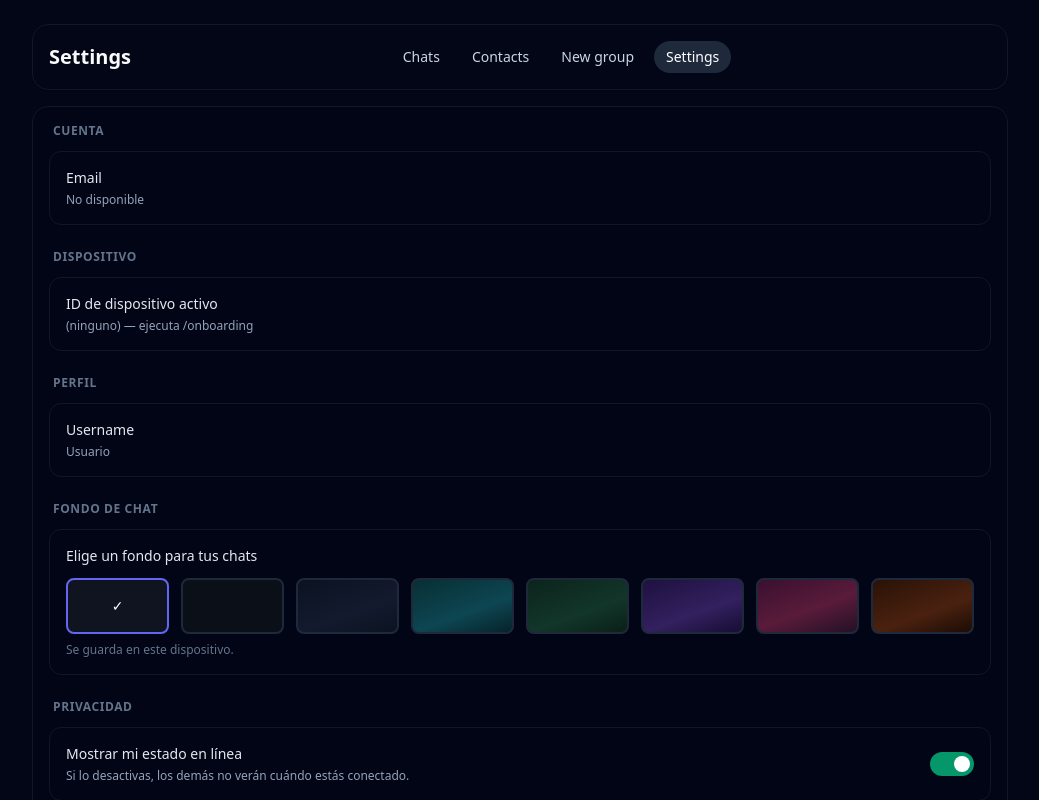
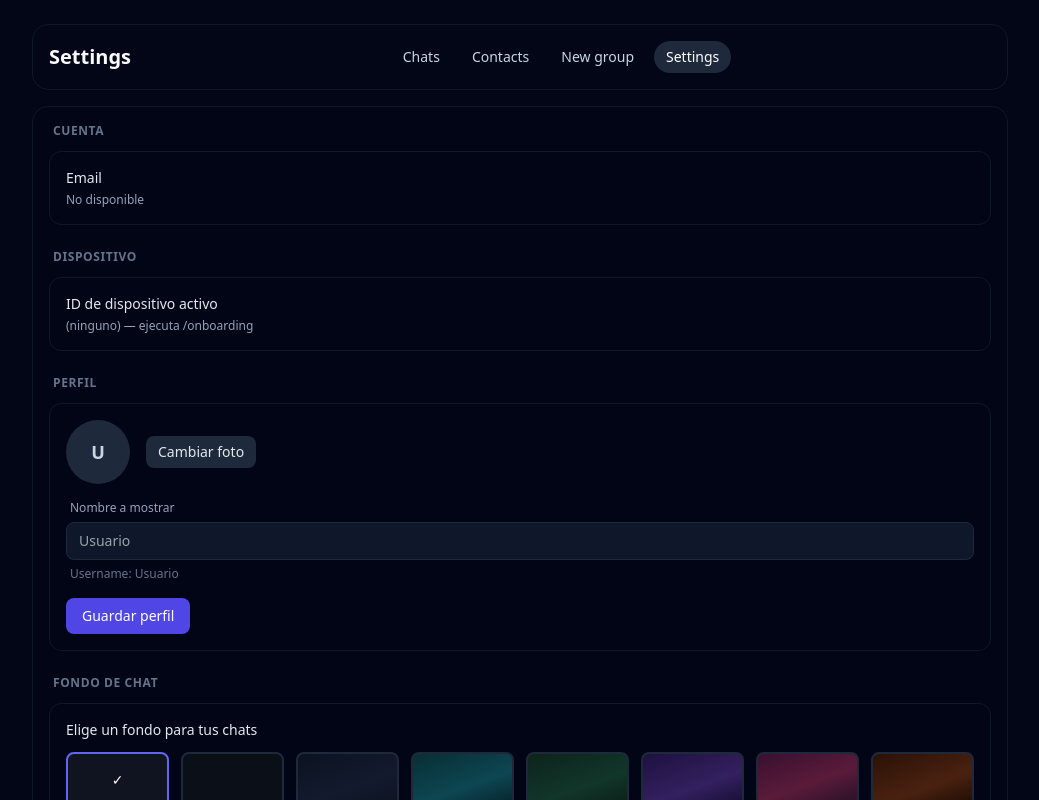
Before and after one commit to renanavisca-ops/mobile-chat-mvp, a Next.js app: page /settings in a window 1280 px wide. Shown: the top 800 px of the page, without its empty margins (120-1159 px from the left). Built offline with nearby package versions, Linux system fonts and the light colour scheme; no server answers.

Commit message:
Profile: display name + avatar
New options for app function

```diff
--- a/src/app/settings/page.tsx
+++ b/src/app/settings/page.tsx
@@ -1,9 +1,10 @@
 'use client';
 
-import { useEffect, useState } from 'react';
+import { useEffect, useRef, useState } from 'react';
 import { PageShell } from '@/components/page-shell';
 import { browserSupabase } from '@/lib/supabase/client';
 import { WALLPAPERS, getWallpaperId, setWallpaperId as saveWallpaperId } from '@/lib/wallpaper';
+import { uploadAvatar } from '@/lib/db/avatar';
 
 export default function SettingsPage() {
   const supabase = browserSupabase();
@@ -27,6 +28,11 @@ export default function SettingsPage() {
   const [isUpdating, setIsUpdating] = useState(false);
 
   const [wallpaperId, setWpId] = useState('default');
+  const [displayName, setDisplayName] = useState('');
+  const [avatarUrl, setAvatarUrl] = useState<string | null>(null);
+  const [savingProfile, setSavingProfile] = useState(false);
+  const [avatarBusy, setAvatarBusy] = useState(false);
+  const avatarInputRef = useRef<HTMLInputElement | null>(null);
 
   useEffect(() => {
     setActiveDeviceId(localStorage.getItem('active_device_id'));
@@ -36,6 +42,43 @@ export default function SettingsPage() {
   function chooseWallpaper(id: string) {
     saveWallpaperId(id);
     setWpId(id);
+  }
+
+  async function saveProfile() {
+    if (!user) return;
+    setSavingProfile(true);
+    setStatus('');
+    try {
+      const { error } = await supabase
+        .from('profiles')
+        .update({ display_name: displayName.trim() || null })
+        .eq('id', user.id);
+      if (error) throw error;
+      setStatus('✅ Perfil actualizado');
+    } catch (e: any) {
+      setStatus(`❌ ${e?.message ?? String(e)}`);
+    } finally {
+      setSavingProfile(false);
+    }
+  }
+
+  async function onAvatarChange(e: React.ChangeEvent<HTMLInputElement>) {
+    const file = e.target.files?.[0];
+    e.target.value = '';
+    if (!file || !user) return;
+    setAvatarBusy(true);
+    setStatus('');
+    try {
+      const url = await uploadAvatar(user.id, file);
+      const { error } = await supabase.from('profiles').update({ avatar_url: url }).eq('id', user.id);
+      if (error) throw error;
+      setAvatarUrl(url);
+      setStatus('✅ Foto actualizada');
+    } catch (e: any) {
+      setStatus(`❌ ${e?.message ?? String(e)}`);
+    } finally {
+      setAvatarBusy(false);
+    }
   }
 
   useEffect(() => {
@@ -79,6 +122,8 @@ export default function SettingsPage() {
           };
           setProfile(prof);
           setShowOnline((prof as any)?.show_online ?? true);
+          setDisplayName((prof as any)?.display_name ?? '');
+          setAvatarUrl((prof as any)?.avatar_url ?? null);
         }
 
       } catch (e) {
@@ -191,11 +236,49 @@ export default function SettingsPage() {
 
           <section className="space-y-3">
             <h2 className="text-xs font-semibold uppercase tracking-wider text-slate-500 ml-1">Perfil</h2>
-            <div className="rounded-xl border border-slate-900 bg-slate-950/50 p-4 shadow-sm">
-              <div className="text-sm font-medium text-slate-200">Username</div>
-              <div className="text-xs text-slate-400 mt-1">
-                {profile?.username ?? '(sin username) — ve a /onboarding'}
+            <div className="space-y-4 rounded-xl border border-slate-900 bg-slate-950/50 p-4 shadow-sm">
+              <div className="flex items-center gap-4">
+                {avatarUrl ? (
+                  // eslint-disable-next-line @next/next/no-img-element
+                  <img src={avatarUrl} alt="" className="h-16 w-16 rounded-full border border-slate-800 object-cover" />
+                ) : (
+                  <span className="grid h-16 w-16 place-items-center rounded-full bg-slate-800 text-lg font-semibold text-slate-300">
+                    {(displayName || profile?.username || '?').trim().charAt(0).toUpperCase()}
+                  </span>
+                )}
+                <div>
+                  <button
+                    type="button"
+                    onClick={() => avatarInputRef.current?.click()}
+                    disabled={avatarBusy}
+                    className="rounded-lg bg-slate-800 px-3 py-1.5 text-sm text-slate-200 hover:bg-slate-700 disabled:opacity-50"
+                  >
+                    {avatarBusy ? 'Subiendo…' : 'Cambiar foto'}
+                  </button>
+                  <input ref={avatarInputRef} type="file" hidden accept="image/*" onChange={onAvatarChange} />
+                </div>
               </div>
+
+              <div className="space-y-1.5">
+                <label className="ml-1 block text-xs text-slate-400">Nombre a mostrar</label>
+                <input
+                  value={displayName}
+                  onChange={(e) => setDisplayName(e.target.value)}
+                  maxLength={40}
+                  placeholder={profile?.username ?? 'Tu nombre'}
+                  className="w-full rounded-lg border border-slate-800 bg-slate-900 px-3 py-2 text-sm text-slate-100 focus:outline-none focus:ring-2 focus:ring-indigo-500/50"
+                />
+                <div className="ml-1 text-xs text-slate-500">Username: {profile?.username ?? '(sin username)'}</div>
+              </div>
+
+              <button
+                type="button"
+                onClick={saveProfile}
+                disabled={savingProfile}
+                className="rounded-lg bg-indigo-600 px-4 py-2 text-sm font-medium text-white hover:bg-indigo-500 disabled:opacity-50"
+              >
+                {savingProfile ? 'Guardando…' : 'Guardar perfil'}
+              </button>
             </div>
           </section>
 
--- /dev/null
+++ b/src/lib/db/avatar.ts
@@ -0,0 +1,24 @@
+'use client';
+
+import { browserSupabase } from '@/lib/supabase/client';
+
+/**
+ * Upload a profile avatar to the public `avatars` bucket under the user's own
+ * folder (avatars/<uid>/...), and return its public URL.
+ */
+export async function uploadAvatar(userId: string, file: File): Promise<string> {
+  const supabase = browserSupabase();
+
+  const ext = (file.name.split('.').pop() || 'jpg').toLowerCase().replace(/[^a-z0-9]/g, '') || 'jpg';
+  const path = `${userId}/${Date.now()}.${ext}`;
+
+  const { error } = await supabase.storage.from('avatars').upload(path, file, {
+    upsert: true,
+    contentType: file.type || 'image/jpeg',
+    cacheControl: '3600',
+  });
+  if (error) throw error;
+
+  const { data } = supabase.storage.from('avatars').getPublicUrl(path);
+  return data.publicUrl;
+}
--- a/src/lib/db/chats.ts
+++ b/src/lib/db/chats.ts
@@ -52,14 +52,18 @@ export async function listChats(): Promise<ChatSummary[]> {
     allOtherIds.add(row.user_id);
   }
 
-  // Resolve usernames for those users
-  const usernameById = new Map<string, string>();
+  // Resolve display names + avatars for those users
+  const nameById = new Map<string, string>();
+  const avatarById = new Map<string, string | null>();
   if (allOtherIds.size > 0) {
     const { data: profs } = await supabase
       .from('profiles')
-      .select('id, username')
+      .select('id, username, display_name, avatar_url')
       .in('id', Array.from(allOtherIds));
-    for (const p of profs ?? []) usernameById.set(p.id, p.username ?? '');
+    for (const p of profs ?? []) {
+      nameById.set(p.id, (p.display_name || p.username) ?? '');
+      avatarById.set(p.id, p.avatar_url ?? null);
+    }
   }
 
   // Latest message preview per chat
@@ -84,7 +88,7 @@ export async function listChats(): Promise<ChatSummary[]> {
     let title = c.title;
     if (c.kind === 'direct') {
       const others = (otherIdsByChat.get(c.id) ?? [])
-        .map((id) => usernameById.get(id))
+        .map((id) => nameById.get(id))
         .filter((n): n is string => !!n);
       if (others.length) title = others.join(', ');
     }
@@ -100,6 +104,7 @@ export async function listChats(): Promise<ChatSummary[]> {
       last_message_at: latestByChat.get(c.id)?.created_at ?? null,
       last_ciphertext: latestByChat.get(c.id)?.content ?? null,
       other_user_id: c.kind === 'direct' ? otherIds[0] ?? null : null,
+      other_user_avatar: c.kind === 'direct' ? avatarById.get(otherIds[0]) ?? null : null,
       member_ids: otherIds,
     };
   });
--- a/src/lib/db/database.types.ts
+++ b/src/lib/db/database.types.ts
@@ -269,7 +269,9 @@ export type Database = {
       }
       profiles: {
         Row: {
+          avatar_url: string | null
           created_at: string
+          display_name: string | null
           id: string
           last_seen: string | null
           role: string | null
@@ -278,7 +280,9 @@ export type Database = {
           username: string | null
         }
         Insert: {
+          avatar_url?: string | null
           created_at?: string
+          display_name?: string | null
           id: string
           last_seen?: string | null
           role?: string | null
@@ -287,7 +291,9 @@ export type Database = {
           username?: string | null
         }
         Update: {
+          avatar_url?: string | null
           created_at?: string
+          display_name?: string | null
           id?: string
           last_seen?: string | null
           role?: string | null
--- a/src/lib/db/types.ts
+++ b/src/lib/db/types.ts
@@ -10,6 +10,8 @@ export type ChatSummary = {
   status?: 'open' | 'in_progress' | 'closed';
   /** For direct chats: the other participant's user id (for online status). */
   other_user_id?: string | null;
+  /** For direct chats: the other participant's avatar URL. */
+  other_user_avatar?: string | null;
   /** All member user ids (excluding me). */
   member_ids?: string[];
 };
@@ -17,6 +19,8 @@ export type ChatSummary = {
 export type ProfileLite = {
   id: string;
   username: string | null;
+  display_name?: string | null;
+  avatar_url?: string | null;
 };
 
 export type MessageRow = {
```
Also changed, not shown: src/app/chats/page.tsx (+20 -4 lines).
